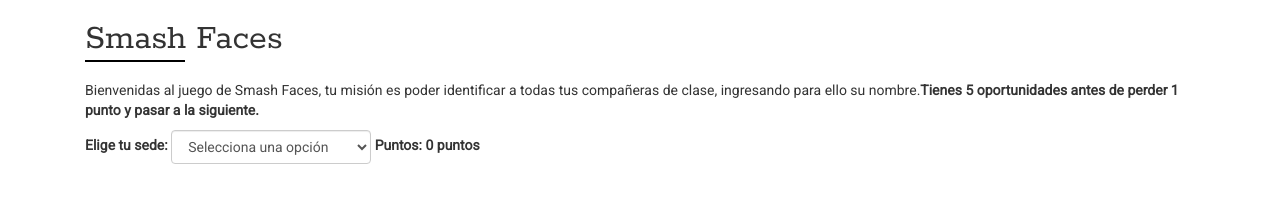
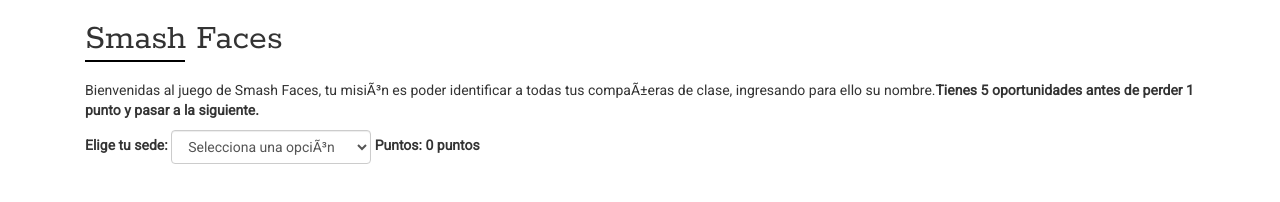
Before and after one commit to Fiorellacr24/SmashFaces, a plain HTML site: page index.html in a window 1280 px wide. Drawn offline with Linux system fonts and the light colour scheme.

```diff
--- a/assets/js/components/random.js
+++ b/assets/js/components/random.js
@@ -8,7 +8,7 @@ const Coder = (coder, update) =>{
     const containerInput = $("<div class='cont-input col-xs-12 col-sm-12 col-md-6 col-lg-6'></div>");
     const label = $("<label class='white f-rokkitt'>Ingresa su nombre:</label><br>");
     const nombre = $("<input class='form-control' type='text' placeholder='Nombre' id='focusedInput'>");
-    const comprobar = $("<button type='button' class='btn btn-warning comprobar'>COMPROBAR</button>")
+    const comprobar = $("<button type='button' class='btn btn-warning comprobar'>COMPROBAR</button>");
 
     parent.hide();
     containerCoder.append(imgCoder);
--- a/assets/js/utils/get-json.js
+++ b/assets/js/utils/get-json.js
@@ -1,6 +1,4 @@
 'use strict';
-
-
 const getJSON = (url, cb) => {
 
   const xhr = new XMLHttpRequest();
--- a/index.html
+++ b/index.html
@@ -16,14 +16,14 @@
                 <h1 class="f-rokkitt">Smash Faces</h1>
                 <hr>
                 <br>
-				<p class="f-roboto">Bienvenidas al juego de Smash Faces, tu misión es poder identificar a todas tus compañeras de clase, ingresando para ello su nombre.<b>Tienes 5 oportunidades antes de perder 1 punto y pasar a la siguiente.</b></p>
+                <p class="f-roboto">Bienvenidas al juego de Smash Faces, tu misiÃ³n es poder identificar a todas tus compaÃ±eras de clase, ingresando para ello su nombre.<b>Tienes 5 oportunidades antes de perder 1 punto y pasar a la siguiente.</b></p>
                 <form class="form-inline" role="form">
                     <div class="form-group f-roboto">
                         <label>Elige tu sede:</label>
                         <select id="input" class="form-control select" required="required">
-							<option value="" disabled selected>Selecciona una opción</option>
+                            <option value="" disabled selected>Selecciona una opciÃ³n</option>
                             <option value="lima">Lima</option>
-							<option value="lima">México</option>
+                            <option value="lima">MÃ©xico</option>
                         </select>
                         <label>Puntos: 0 puntos</label>
                     </div>
```
Lines whose indentation alone changed are shown as unchanged.
